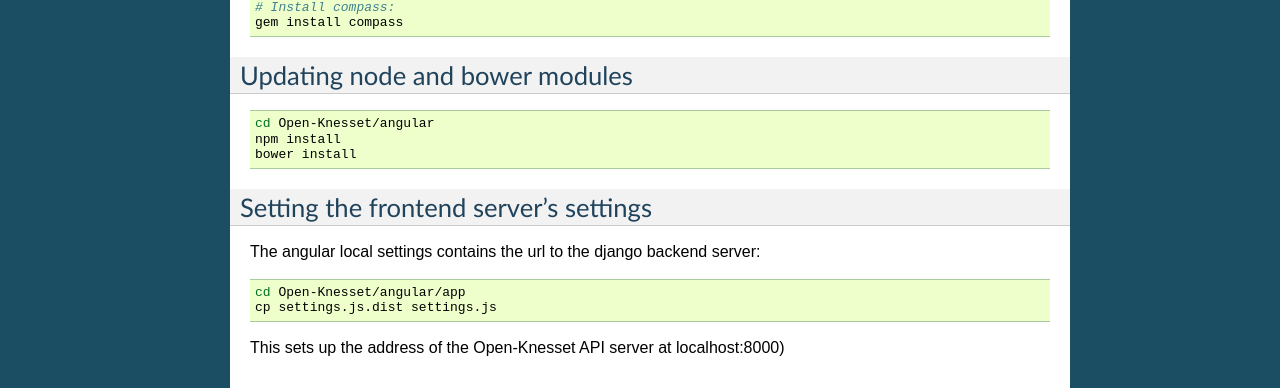
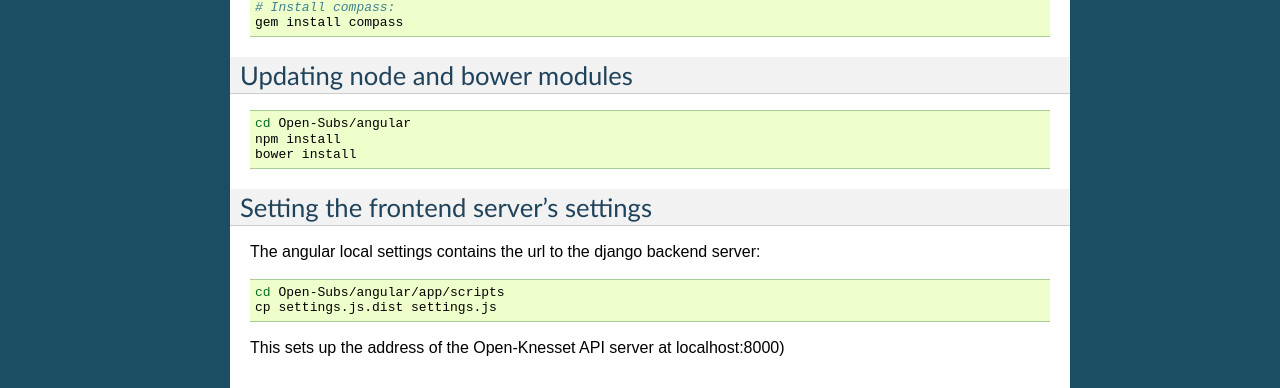
Before and after one commit to hasadna/Open-Subs, a Sphinx documentation site: the page built from docs/dev/source/env.rst, in a window 1280 px wide. Shown: the part 448-836 px from the top of the page. Built offline with Sphinx 7.4.7, drawn with Linux system fonts in a browser that asks for light colours; pages that are not in the unit, such as notebooks, are missing from menus.

```diff
--- a/docs/dev/source/env.rst
+++ b/docs/dev/source/env.rst
@@ -36,7 +36,7 @@ Updating node and bower modules
 
 .. code-block:: sh
 
-    cd Open-Knesset/angular
+    cd Open-Subs/angular
     npm install
     bower install
 
@@ -48,7 +48,7 @@ The angular local settings contains the url to the django backend server:
 
 .. code-block:: sh
 
-  cd Open-Knesset/angular/app
+  cd Open-Subs/angular/app/scripts
   cp settings.js.dist settings.js
 
 This sets up the address of the Open-Knesset API server at localhost:8000)
--- a/docs/dev/source/index.rst
+++ b/docs/dev/source/index.rst
@@ -29,6 +29,7 @@ Contents:
     env
     workflow
     links
+    deployment
 
 Indices and tables
 ==================
```
Also changed, not shown: docs/dev/source/deployment.rst (added, +32 -0 lines), 3 other files.
